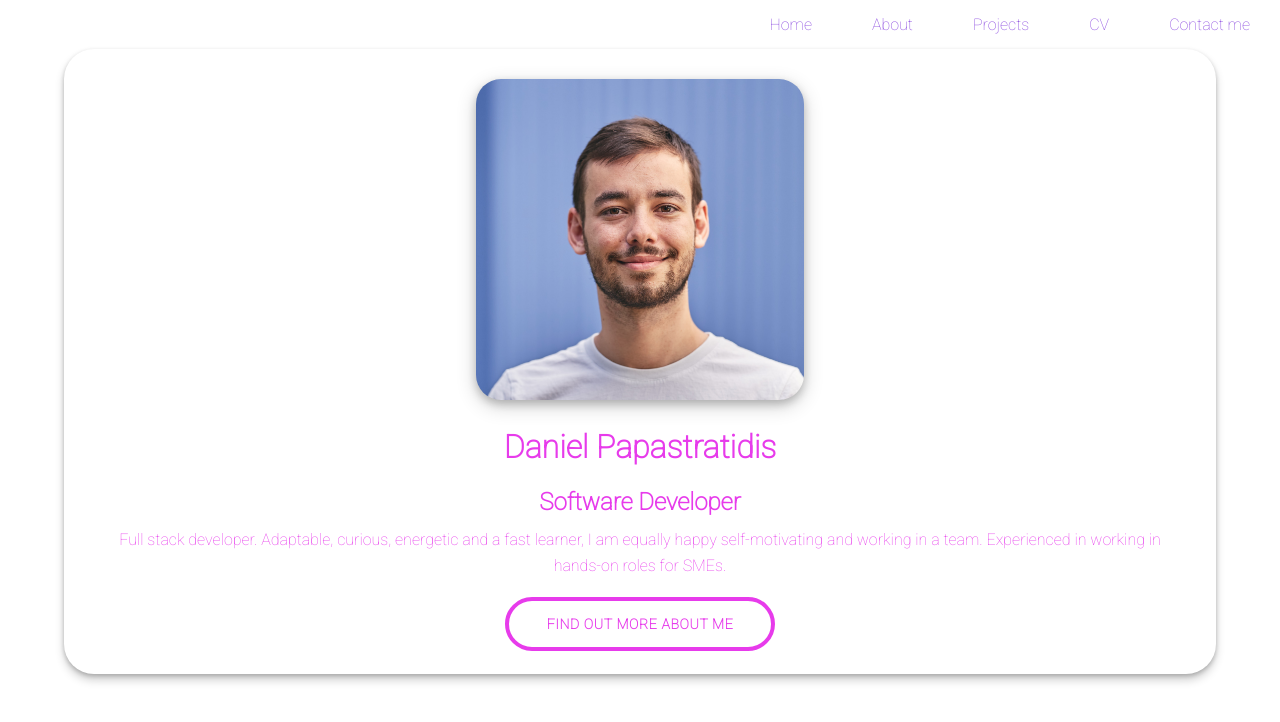
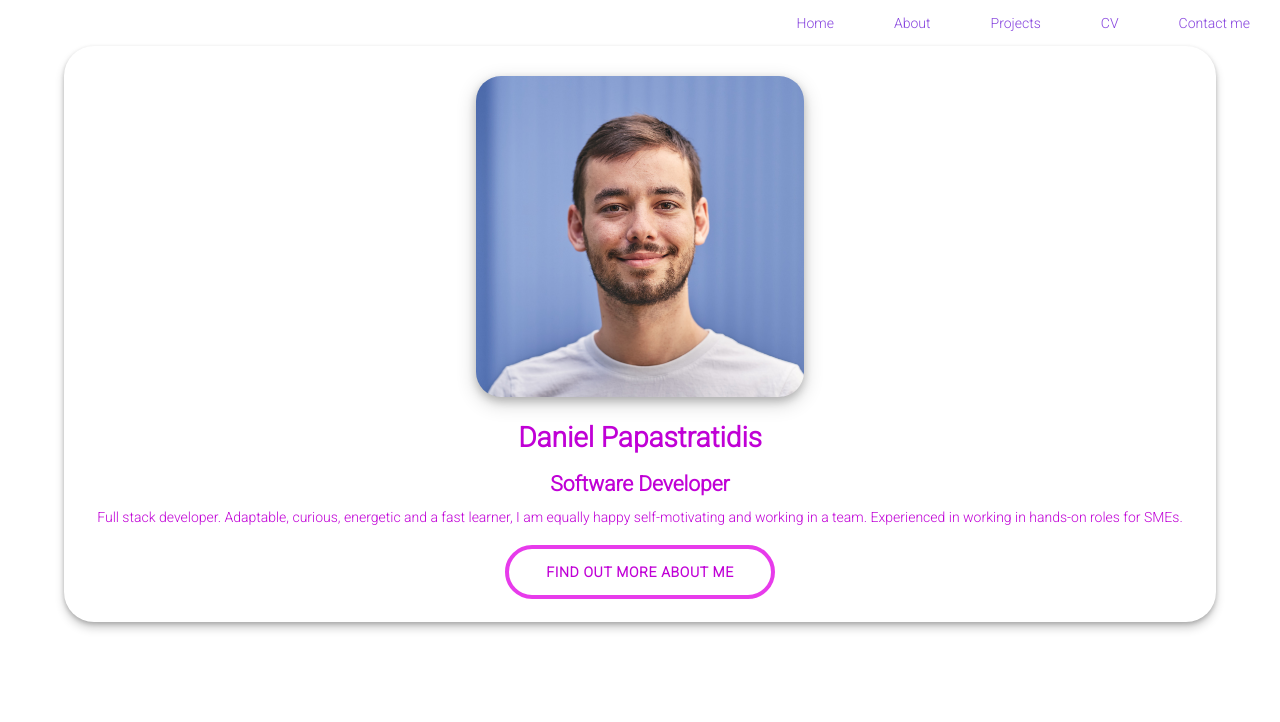
Before and after one commit to idanpap/website, a React (Create React App) app: page / in a window 1280 px wide. Shown: the top 722 px of the page. Built offline with nearby package versions, Linux system fonts and the light colour scheme.

Commit message:
chabged font, hopefully more legible

```diff
--- a/public/index.html
+++ b/public/index.html
@@ -4,8 +4,8 @@
     <meta charset="utf-8" />
     <link rel="preconnect" href="https://fonts.gstatic.com">
     <link rel="preconnect" href="https://fonts.gstatic.com">
-    <link href="https://fonts.googleapis.com/css2?family=Roboto:wght@100&display=swap" rel="stylesheet">    <link rel="icon" href="%PUBLIC_URL%/images/color_logo_transparent.png" />
-    <meta name="viewport" content="width=device-width, initial-scale=1" />
+    <link rel="preconnect" href="https://fonts.gstatic.com">
+    <link href="https://fonts.googleapis.com/css2?family=Roboto:wght@300&display=swap" rel="stylesheet">    <meta name="viewport" content="width=device-width, initial-scale=1" />
     <meta name="theme-color" content="#000000" />
     <meta
       name="description"
--- a/src/App.css
+++ b/src/App.css
@@ -65,7 +65,7 @@
   text-align: center;
   background-color: white;
   border-radius: 30px;
-  color: #e73beb;
+  color: #c000d6;
   padding: 30px;
   line-height: 1.6;
   overscroll-behavior: none;
@@ -85,7 +85,7 @@
 .cv-container {
   text-align: center;
   background-color: white;
-  color: #e73beb;
+  color: #c000d6;
   padding: 30px;
   line-height: 1.6;
   overscroll-behavior: none;
@@ -193,7 +193,7 @@ section {
 }
 
 .btn span {
-  background: linear-gradient(to right, #e73beb 0%, #e73beb 100%);
+  background: linear-gradient(to right, #c000d6 0%, #c000d6 100%);
 
   -webkit-background-clip: text;
   -webkit-text-fill-color: transparent;
@@ -259,7 +259,7 @@ section {
 
 /* Color/shape of burger icon bars */
 .bm-burger-bars {
-  background: #e73beb;
+  background: #c000d6;
 }
 
 /* Position and sizing of clickable cross button */
--- a/src/index.css
+++ b/src/index.css
@@ -1,8 +1,10 @@
 body {
   margin: 0;
   font-family: "Roboto", sans-serif;
+  font-size: 14px;
   -webkit-font-smoothing: antialiased;
   -moz-osx-font-smoothing: grayscale;
+  color: #c000d6;
 }
 
 code {
```
Also changed, not shown: public/images/daniel-presenting.jpeg, 3 other files (tests, documents, lock files or other folders).
